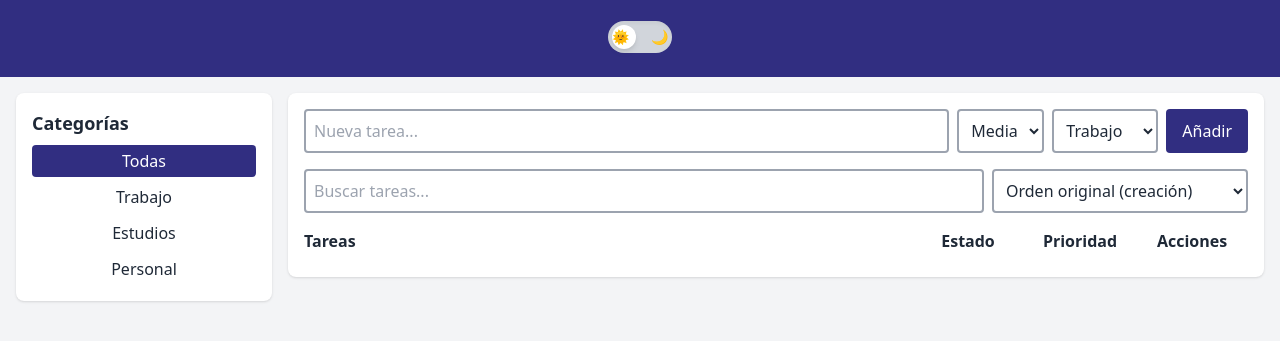
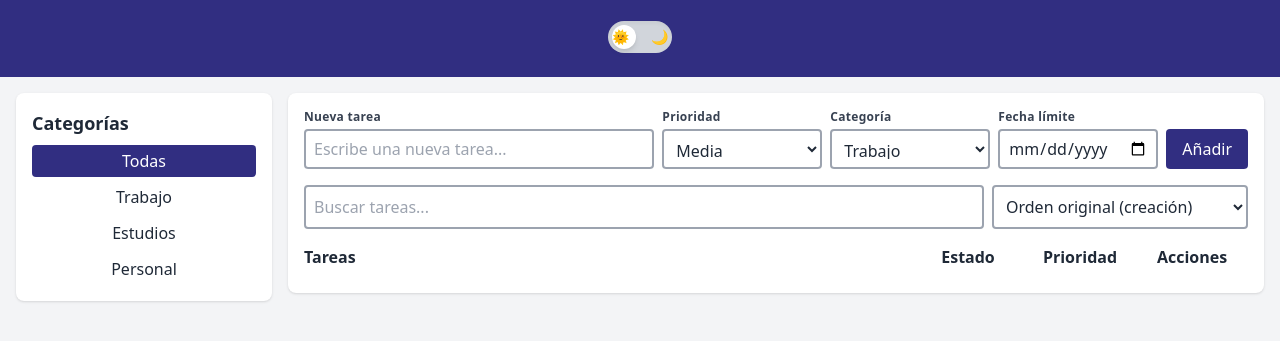
Before and after one commit to Josele97-dev/taskflow-project, a website: page index.html in a window 1280 px wide. Shown: the part 87-428 px from the top of the page. Drawn offline with nearby package versions, Linux system fonts and the light colour scheme.

Commit message:
Añadida funcionalidad que añade fecha límite de las tareas

```diff
--- a/app.js
+++ b/app.js
@@ -3,6 +3,7 @@ const formTareas = document.getElementById('formulario-tareas');
 const inputTarea = document.getElementById('input-tarea');
 const selectPrioridad = document.getElementById('input-prioridad');
 const selectCategoria = document.getElementById('input-categoria');
+const inputFecha = document.getElementById('input-fecha');
 const listaTareas = document.getElementById('lista-tareas');
 const itemsCategorias = document.querySelectorAll('#lista-categorias li');
 const inputBusqueda = document.getElementById('input-busqueda');
@@ -85,7 +86,7 @@ function ordenarTareas(lista) {
 
 /**
  * Crea el elemento `<li>` para una tarea, incluyendo listeners de estado y eliminación.
- * @param {{texto:string, prioridad:string, categoria:string, completada:boolean}} tarea
+ * @param {{texto:string, prioridad:string, categoria:string, completada:boolean, fecha?:string|null}} tarea
  * @returns {HTMLLIElement}
  */
 function crearTareaDOM(tarea) {
@@ -106,6 +107,13 @@ function crearTareaDOM(tarea) {
     spanCategoria.textContent = tarea.categoria;
     spanCategoria.className = "block text-xs text-gray-600 mt-1";
     contenedorTexto.appendChild(spanCategoria);
+
+    if (tarea.fecha) {
+        const spanFecha = document.createElement('span');
+        spanFecha.textContent = `Fecha límite: ${tarea.fecha}`;
+        spanFecha.className = "block text-xs text-gray-500 mt-0.5";
+        contenedorTexto.appendChild(spanFecha);
+    }
 
     const contenedorMeta = document.createElement('div');
     contenedorMeta.className = "flex items-center flex-wrap gap-2 md:gap-0 md:justify-end w-full md:w-auto";
@@ -222,6 +230,7 @@ function cargarTareas() {
     tareas = parsed.map((t) => ({
         ...t,
         completada: typeof t?.completada === 'boolean' ? t.completada : false,
+        fecha: t?.fecha || null,
     }));
     renderActual();
 }
@@ -236,10 +245,11 @@ function agregarTarea(e) {
     const texto = String(inputTarea.value ?? '').trim();
     const prioridad = selectPrioridad.value;
     const categoria = selectCategoria.value;
+    const fecha = inputFecha.value || null;
 
     if (texto === '') return;
 
-    tareas.push({ texto, prioridad, categoria, completada: false });
+    tareas.push({ texto, prioridad, categoria, fecha, completada: false });
     guardarTareas();
     renderActual();
     formTareas.reset();
--- a/index.html
+++ b/index.html
@@ -57,16 +57,21 @@
 
   <section id="section" class="flex-1 bg-white dark:bg-gray-700 dark:text-white p-4 rounded-lg shadow transition-colors duration-500">
 
-    <form id="formulario-tareas" class="flex flex-wrap gap-2 mb-4">
+    <form id="formulario-tareas" class="flex flex-wrap gap-2 mb-4 md:items-end">
 
-      <input type="text" id="input-tarea" placeholder="Nueva tarea..." required
-        class="flex-1 p-2 border-2 border-gray-400 rounded bg-white text-gray-800
+      <div class="flex flex-col flex-1 min-w-[220px]">
+        <span class="text-xs font-semibold text-gray-700 tracking-wide mb-1">Nueva tarea</span>
+        <input type="text" id="input-tarea" placeholder="Escribe una nueva tarea..." required
+          class="h-10 p-2 border-2 border-gray-400 rounded bg-white text-gray-800
                  transition-colors duration-500
                  hover:border-indigo-500 hover:shadow-md
                  focus:outline-none focus:ring-2 focus:ring-indigo-500">
+      </div>
 
+      <div class="flex flex-col min-w-[140px] md:w-40">
+        <span class="text-xs font-semibold text-gray-700 tracking-wide mb-1">Prioridad</span>
         <select id="input-prioridad"
-        class="p-2 border-2 border-gray-400 rounded bg-white text-gray-800
+          class="h-10 p-2 border-2 border-gray-400 rounded bg-white text-gray-800
                  transition-colors duration-500
                  hover:border-indigo-500 hover:shadow-md
                  focus:outline-none focus:ring-2 focus:ring-indigo-500">
@@ -74,9 +79,12 @@
           <option value="media" selected>Media</option>
           <option value="baja">Baja</option>
         </select>
+      </div>
 
+      <div class="flex flex-col min-w-[140px] md:w-40">
+        <span class="text-xs font-semibold text-gray-700 tracking-wide mb-1">Categoría</span>
         <select id="input-categoria"
-        class="p-2 border-2 border-gray-400 rounded bg-white text-gray-800
+          class="h-10 p-2 border-2 border-gray-400 rounded bg-white text-gray-800
                  transition-colors duration-500
                  hover:border-indigo-500 hover:shadow-md
                  focus:outline-none focus:ring-2 focus:ring-indigo-500">
@@ -84,16 +92,31 @@
           <option value="Estudios">Estudios</option>
           <option value="Personal">Personal</option>
         </select>
+      </div>
+
+      <div class="flex flex-col min-w-[140px] md:w-40">
+        <span class="text-xs font-semibold text-gray-700 tracking-wide mb-1">Fecha límite</span>
+        <input
+          type="date"
+          id="input-fecha"
+          aria-label="Fecha límite (opcional)"
+          title="Fecha límite (opcional)"
+          class="h-10 p-2 border-2 border-gray-400 rounded bg-white text-gray-800
+                 transition-colors duration-500
+                 hover:border-indigo-500 hover:shadow-md
+                 focus:outline-none focus:ring-2 focus:ring-indigo-500">
+      </div>
 
       <button type="submit"
-        class="bg-indigo-900 text-white px-4 py-2 rounded
+      class="h-10 bg-indigo-900 text-white px-4 rounded
+             self-end md:self-auto
              transition-colors duration-500
              hover:bg-indigo-800 hover:shadow-md
-               transition-all duration-300
              hover:scale-105
              focus:outline-none focus:ring-2 focus:ring-indigo-400">
       Añadir
     </button>
+
     </form>
 
     <div class="mb-4 flex flex-wrap gap-2 items-center">
```
Lines whose indentation alone changed are shown as unchanged.
